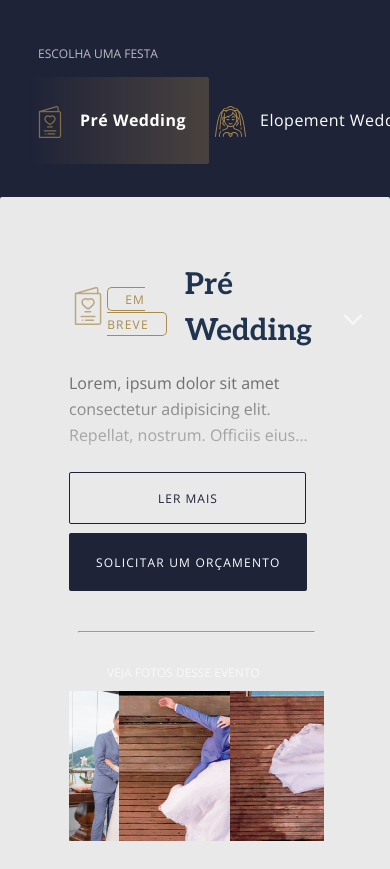
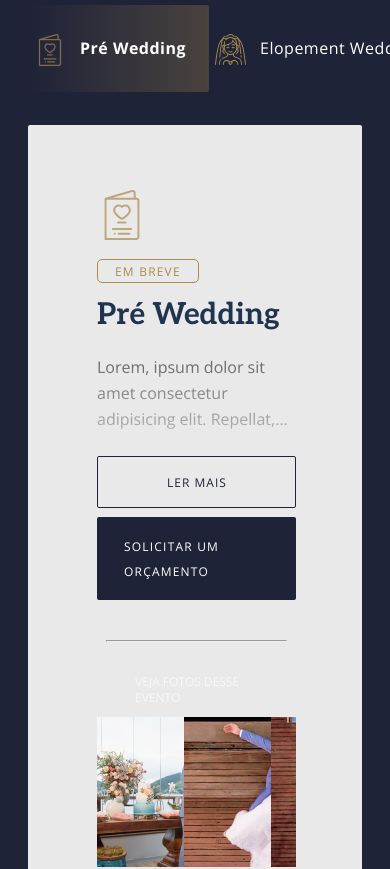
Before and after one commit to jessiicasantos/villa-h-react, a React (Create React App) app: page / in a window 390 px wide. Shown: the part 5680-6549 px from the top of the page. Built offline with nearby package versions, Linux system fonts and the light colour scheme.

Commit message:
ReadMore state add to EventSection

```diff
--- a/src/components/Button/Button.css
+++ b/src/components/Button/Button.css
@@ -55,42 +55,3 @@ a.btn-dark-blue {
     background-color: #AA8B4E;
     color: #ffffff;
 }
-
-.card-event a.btn-dark-blue {
-    margin: 35px 0 0;
-    padding: 17px 26px 16px 27px;
-    display: flex;
-    width: fit-content;
-}
-
-.card-event .more {
-    display: none;
-    max-width: 237px;
-    width: 100%;
-    justify-content: center;
-    font-size: 12px;
-    letter-spacing: 1px;
-    border: 1px solid #1F2338;
-    border-radius: 2px;
-    padding: 17px 26px 16px 27px;
-    background-color: transparent;
-    color: #1F2338;
-    text-transform: uppercase;
-    text-align: center;
-}
-
-@media screen and (max-width: 1024px) {
-    .card-event .more {
-        display: flex;
-
-    }
-
-    .card-event p {
-        mask-image: -webkit-gradient(linear, left top, left bottom, from(rgba(233,233,233,1)), to(rgba(233,233,233,40%)));
-        display: -webkit-box;
-        overflow: hidden;
-        text-overflow: ellipsis;
-        -webkit-line-clamp: 3;
-        -webkit-box-orient: vertical;
-    }
-}
--- a/src/components/Container/CardsHorizontal/CardsHorizontal.css
+++ b/src/components/Container/CardsHorizontal/CardsHorizontal.css
@@ -51,12 +51,12 @@
     }
 
 
-    .card-wrapper {
+    .cards-horizontal .card-wrapper {
         display: flex;
         align-items: center;
     }
 
-    .card-wrapper::after {
+    .cards-horizontal .card-wrapper::after {
         content: '';
         position: absolute;
         right: 30px;
@@ -71,7 +71,7 @@
         margin: auto 0 auto auto;
     }
 
-    .card.open .card-wrapper::after {
+    .cards-horizontal .card.open .card-wrapper::after {
         transform: rotate(225deg);
     }
 
--- /dev/null
+++ b/src/components/Container/EventSection/Event/Event.jsx
@@ -0,0 +1,43 @@
+import { useState } from 'react';
+import Card from '../../../Card/Card';
+import SwiperEvent from '../SwiperEvent/SwiperEvent';
+
+const Event = ({ links, cardIsActive }) => {
+  const [readMore, setReadMore] = useState(false);
+
+  const handleReadMore = () => {
+    setReadMore(!readMore);
+  };
+
+  return (
+    <div className="event">
+      {links.map((c, i) => (
+        <Card
+          className={`card-event theme-gray ${
+            cardIsActive === c.id ? 'active' : ''
+          }`}
+          key={`c-${i}`}
+          svg={c.svg}
+          tag={c.tag}
+          title={<h3>{c.title}</h3>}
+          text={
+            <p className={readMore ? 'read-more' : 'read-less'}>{c.text}</p>
+          }
+          more={
+            <button className={`more`} onClick={handleReadMore}>
+              {readMore ? 'Ler Menos' : 'Ler Mais'}
+            </button>
+          }
+          btn={
+            <a href="#orcamento" className="btn-dark-blue">
+              SOLICITAR UM ORÇAMENTO
+            </a>
+          }
+          slides={c.gallery ? <SwiperEvent gallery={c.gallery} /> : null}
+        />
+      ))}
+    </div>
+  );
+};
+
+export default Event;
--- a/src/components/Container/EventSection/EventSection.css
+++ b/src/components/Container/EventSection/EventSection.css
@@ -82,6 +82,10 @@
     vertical-align: middle;
 }
 
+.event {
+    padding: 0 28px;
+}
+
 .card-event {
     display: none;
     position: absolute;
@@ -132,6 +136,29 @@
     margin: 0 0 10px;
 }
 
+.card-event a.btn-dark-blue {
+    margin: 35px 0 0;
+    padding: 17px 26px 16px 27px;
+    display: flex;
+    width: fit-content;
+}
+
+.card-event .more {
+    display: none;
+    max-width: 237px;
+    width: 100%;
+    justify-content: center;
+    font-size: 12px;
+    letter-spacing: 1px;
+    border: 1px solid #1F2338;
+    border-radius: 2px;
+    padding: 17px 26px 16px 27px;
+    background-color: transparent;
+    color: #1F2338;
+    text-transform: uppercase;
+    text-align: center;
+}
+
 @media screen and (max-width: 1366px) {
     .menu-event {
         max-width: 452px;
@@ -147,7 +174,12 @@
 }
 
 @media screen and (max-width: 1024px) {
+    .event-section {
+        padding: 90px 0 45px;
+    }
+
     .event-section section {
+        margin: 0 auto;
         padding: 0 15px;
     }
 
@@ -165,6 +197,11 @@
         padding: 15px 0 33px 28px;
         overflow-x: scroll;
         overflow-y: hidden;
+    }
+
+    .menu-event > ul::-webkit-scrollbar {
+        width: 0;
+        height: 0;
     }
 
     .menu-event > ul,
@@ -191,4 +228,23 @@
         left: initial;
         max-width: initial;
     }
+
+    .card-event .more {
+        display: flex;
+
+    }
+
+    .card-event > p.read-more {
+        mask-image: initial;
+        -webkit-line-clamp: initial;
+    }
+
+    .card-event p {
+        mask-image: -webkit-gradient(linear, left top, left bottom, from(rgba(233,233,233,1)), to(rgba(233,233,233,40%)));
+        display: -webkit-box;
+        overflow: hidden;
+        text-overflow: ellipsis;
+        -webkit-line-clamp: 3;
+        -webkit-box-orient: vertical;
+    }
 }
--- a/src/components/Container/EventSection/MenuEvent/MenuEvent.jsx
+++ b/src/components/Container/EventSection/MenuEvent/MenuEvent.jsx
@@ -10,8 +10,8 @@ import { ReactComponent as Handshake } from '../../../../assets/img/handshake-ic
 import { ReactComponent as PartyBuild } from '../../../../assets/img/party-build-icon.svg';
 import { ReactComponent as Foot } from '../../../../assets/img/foot-icon.svg';
 import { ReactComponent as Ring } from '../../../../assets/img/ring-icon.svg';
-import Card from '../../../Card/Card';
-import SwiperEvent from '../SwiperEvent/SwiperEvent';
+import Event from '../Event/Event';
+
 import { useState } from 'react';
 import SlidePre1 from '../img/elop-wedding-happy-couple.png';
 import SlidePre2 from '../img/elop-wedding-photography.png';
@@ -25,14 +25,7 @@ const links = [
     title: 'Pré Wedding',
     className: 'active',
     tag: <h5 className="tag"></h5>,
-    text: (
-      <p>
-        Lorem, ipsum dolor sit amet consectetur adipisicing elit. Repellat,
-        nostrum. Officiis eius cupiditate repudiandae distinctio officia
-        tempore, perferendis voluptatem magnam, blanditiis magni laboriosam.
-        Explicabo incidunt delectus quae nemo, vitae atque!
-      </p>
-    ),
+    text: 'Lorem, ipsum dolor sit amet consectetur adipisicing elit. Repellat, nostrum. Officiis eius cupiditate repudiandae distinctio officia tempore, perferendis voluptatem magnam, blanditiis magni laboriosam. Explicabo incidunt delectus quae nemo, vitae atque!',
     gallery: [
       {
         url: SlidePre1,
@@ -56,16 +49,7 @@ const links = [
     svg: <Bride />,
     id: 'elopWed',
     title: 'Elopement Wedding',
-    text: (
-      <p>
-        É realizada uma cerimônia, sendo indicado para os casais que desejam
-        viver intensamente o romantismo do momento. O ideal é que seja realizado
-        apenas com os noivos, podendo contar com um número máximo de 10 pessoas,
-        incluindo celebrante e fotógrafo. Os locais escolhidos para essa
-        celebração normalmente conta com um visual de maravilhoso e a Villa H se
-        encaixa perfeitamente, contribuindo com fotos incríveis deste dia.
-      </p>
-    ),
+    text: 'É realizada uma cerimônia, sendo indicado para os casais que desejam viver intensamente o romantismo do momento. O ideal é que seja realizado apenas com os noivos, podendo contar com um número máximo de 10 pessoas, incluindo celebrante e fotógrafo. Os locais escolhidos para essa celebração normalmente conta com um visual de maravilhoso e a Villa H se encaixa perfeitamente, contribuindo com fotos incríveis deste dia.',
     gallery: [
       {
         url: SlidePre4,
@@ -114,14 +98,7 @@ const links = [
     id: 'dayUse',
     title: 'Day Use',
     tag: <h5 className="tag"></h5>,
-    text: (
-      <p>
-        Day use é uma modalidade de hospedagem sem pernoite, podendo-se
-        aproveitar a estrutura do local. Além da nossa vista maravilhosa, você
-        pode aproveitar um dia de sol na piscina da Villa H. Assim, você pode
-        curtir ao máximo tudo o que o nosso espaço tem a oferecer
-      </p>
-    ),
+    text: 'Day use é uma modalidade de hospedagem sem pernoite, podendo-se aproveitar a estrutura do local. Além da nossa vista maravilhosa, você  pode aproveitar um dia de sol na piscina da Villa H. Assim, você pode curtir ao máximo tudo o que o nosso espaço tem a oferecer',
   },
   {
     svg: <BreakFast />,
@@ -179,34 +156,7 @@ const MenuEvent = ({ subtitle }) => {
           </li>
         ))}
       </ul>
-      <Event cardIsActive={isActive} />
-    </div>
-  );
-};
-
-const Event = ({ cardIsActive }) => {
-  return (
-    <div className="event">
-      {links.map((c, i) => (
-        <Card
-          className={`card-event theme-gray ${
-            cardIsActive === c.id ? 'active' : ''
-          }`}
-          key={`c-${i}`}
-          svg={c.svg}
-          tag={c.tag}
-          title={<h3>{c.title}</h3>}
-          text={c.text}
-          more={<button className="more">LER MAIS</button>}
-          btn={
-            <a href="#orcamento" className="btn-dark-blue">
-              SOLICITAR UM ORÇAMENTO
-            </a>
-          }
-          // slides={c.gallery ? <SwiperEvent gallery={c.gallery} /> : null}
-          slides={c.gallery ? <SwiperEvent gallery={c.gallery} /> : null}
-        />
-      ))}
+      <Event links={links} cardIsActive={isActive} />
     </div>
   );
 };
--- a/src/components/Container/EventSection/SwiperEvent/SwiperEvent.jsx
+++ b/src/components/Container/EventSection/SwiperEvent/SwiperEvent.jsx
@@ -22,6 +22,14 @@ const SwiperEvent = ({ gallery }) => {
         slidesPerView={2.4}
         grabCursor={true}
         className="swiper-event"
+        breakpoints={{
+          1025: {
+            slidesPerView: 2.4,
+          },
+          // 320: {
+          //   slidesPerView: 'auto',
+          // },
+        }}
       >
         {gallery?.map((g, index) => {
           return (
--- a/src/index.css
+++ b/src/index.css
@@ -7,6 +7,22 @@ body {
   font-family: 'Open Sans', sans-serif;
   -webkit-font-smoothing: antialiased;
   -moz-osx-font-smoothing: grayscale;
+}
+
+/* Scrollbar */
+::-webkit-scrollbar {
+  width: 15px;
+}
+::-webkit-scrollbar-track {
+  background:#E9E9E9;
+}
+/* Handle */
+::-webkit-scrollbar-thumb {
+  background: #636979;
+}
+/* Handle on hover */
+::-webkit-scrollbar-thumb:hover {
+  background: #45526F;
 }
 
 h1, h2, h3, h4, h5, h6, p, ul {
```
Also changed, not shown: src/components/Swiper.css.
